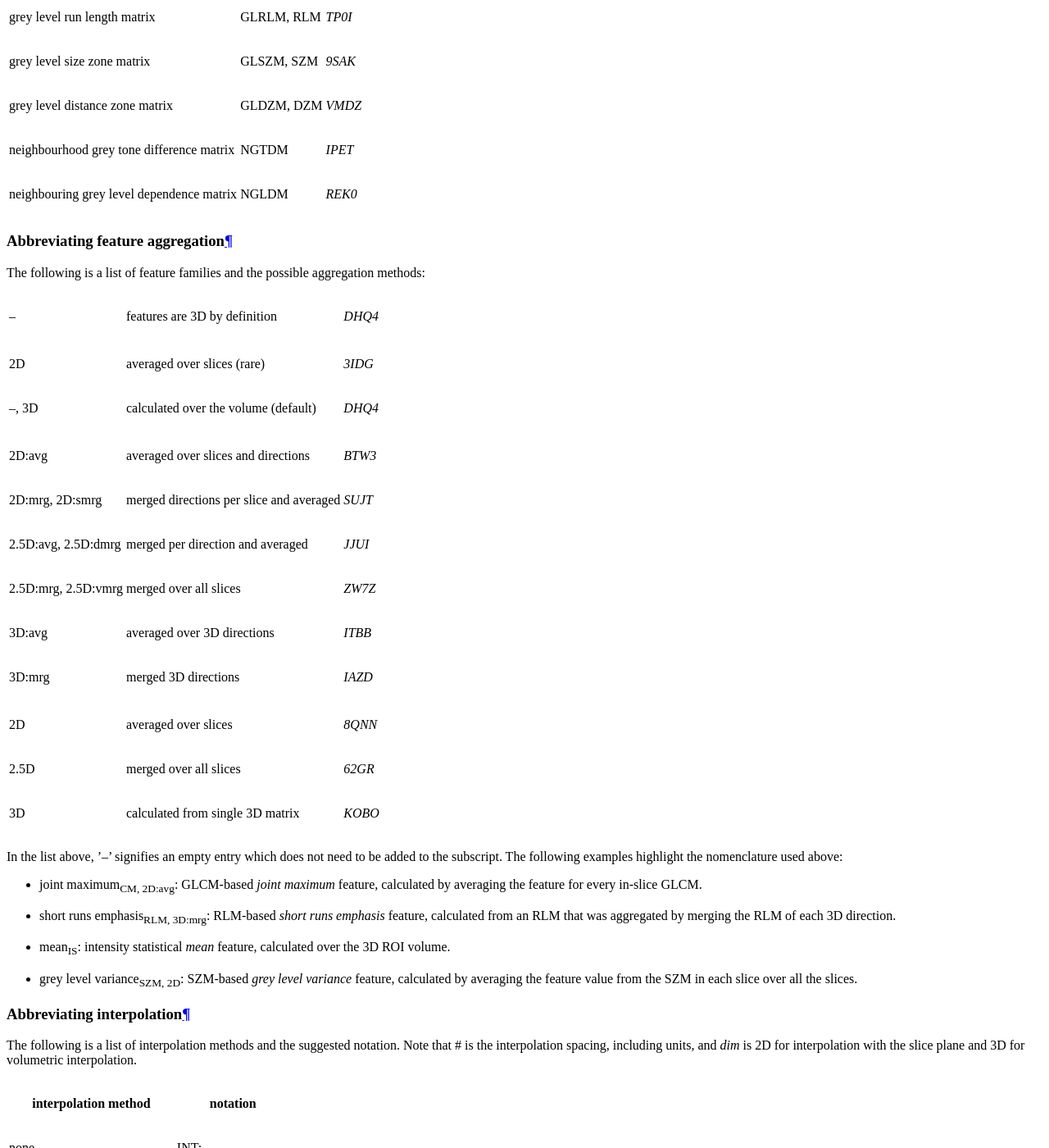
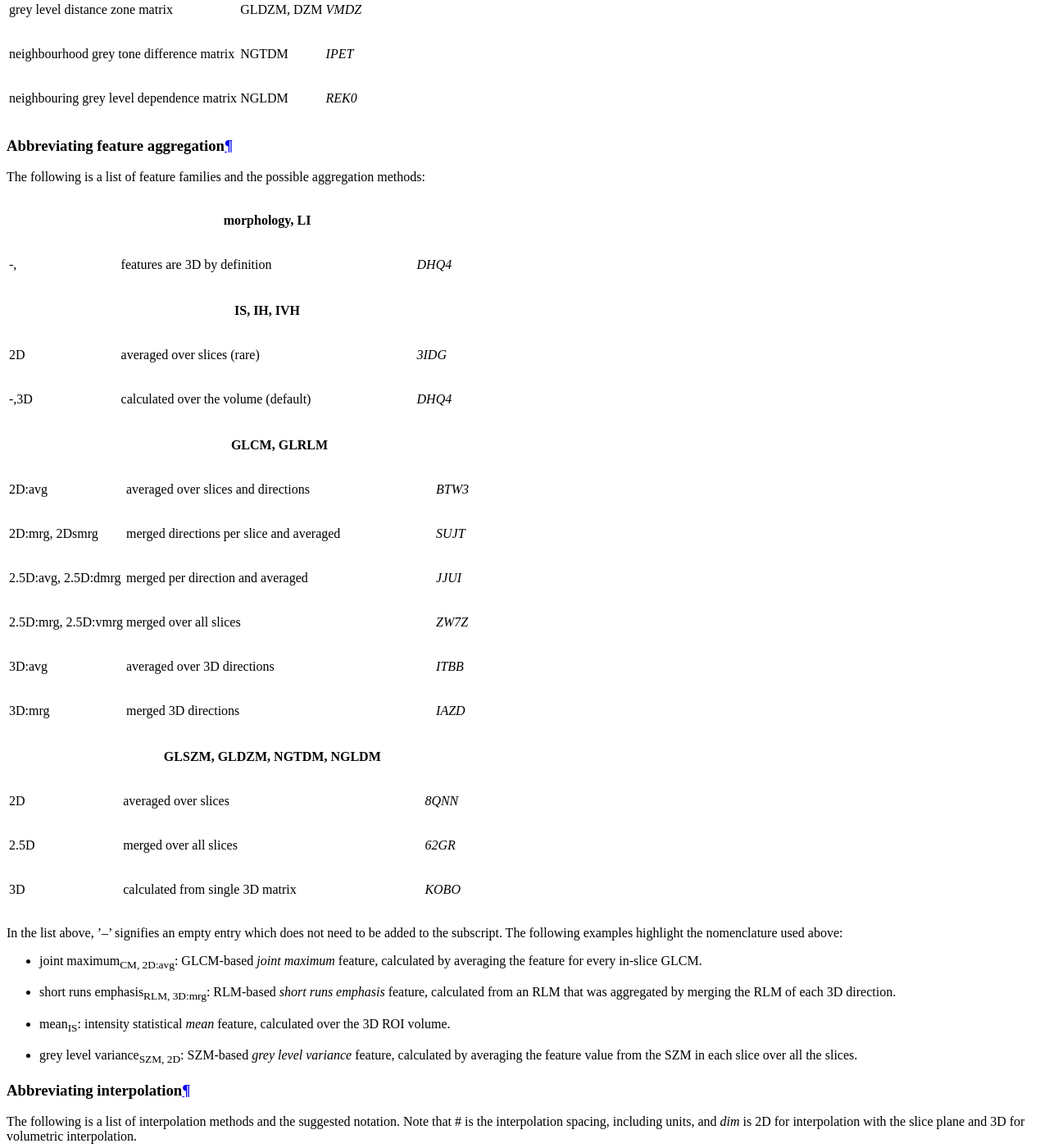
Before and after one commit to theibsi/ibsi-doc, a Sphinx documentation site: the page built from docs/04_Radiomics_reporting_guidelines_and_nomenclature.rst, in a window 1280 px wide and 1400 px high, scrolled down 9668 px. Shown: the whole window at 82% size. Built offline with Sphinx 7.4.7 and the Read the Docs theme 2.0.0, drawn with Linux system fonts in a browser that asks for light colours; cross-references to code outside the pages are shown as plain code.

Commit message:
For reporting guidelines chapter: Fixed Feature nomenclature tables

```diff
--- a/docs/02_Image_processing.rst
+++ b/docs/02_Image_processing.rst
@@ -775,7 +775,7 @@ will better quantify the characteristics of the ROI when computed using
 different image processing parameters. For example, a lower number of
 grey levels in the discretisation process (e.g. 8 or 16) may allow to
 better characterize the sub-regions of the ROI using *grey level size
-zone matrix* () features, whereas *grey level co-occurence matrix* ()
+zone matrix* (GLSZM) features, whereas *grey level co-occurence matrix* (GLCM)
 features may be better modeled with a higher number of grey levels (e.g.
 32 or 64). Overall, these possible differences opens the door to the
 optimization of image processing parameters for each different feature
--- a/docs/04_Radiomics_reporting_guidelines_and_nomenclature.rst
+++ b/docs/04_Radiomics_reporting_guidelines_and_nomenclature.rst
@@ -20,7 +20,7 @@ version was reported elsewhere
 
 
 Patient
--------
+^^^^^^^
 
 .. table::
    :widths: 30 20 10 85
@@ -126,7 +126,7 @@ Patient
    +-----------------+-----------------+-----------------+-----------------+
 
 Acquisition [4]_
-----------------
+^^^^^^^^^^^^^^^^
 
 .. table::
    :widths: 30 20 10 85
@@ -298,7 +298,7 @@ Acquisition [4]_
    +-----------------+-----------------+-----------------+-----------------+
 
 Reconstruction [5]_
--------------------
+^^^^^^^^^^^^^^^^^^^
 
 .. table::
    :widths: 30 20 10 85
@@ -413,7 +413,7 @@ Reconstruction [5]_
    +-----------------+-----------------+-----------------+-----------------+
 
 Image registration
-------------------
+^^^^^^^^^^^^^^^^^^
 
 .. table::
    :widths: 30 20 10 85
@@ -429,10 +429,10 @@ Image registration
    +-----------------+-----------------+-----------------+-----------------+
 
 Image processing
-----------------
+^^^^^^^^^^^^^^^^
 
 Data conversion
----------------
+^^^^^^^^^^^^^^^^
 
 .. table::
    :widths: 30 20 10 85
@@ -465,7 +465,7 @@ Data conversion
    +-----------------+-----------------+-----------------+-----------------+
 
 Post-acquisition processing
----------------------------
+^^^^^^^^^^^^^^^^^^^^^^^^^^^
 
 .. table::
    :widths: 30 20 10 85
@@ -528,7 +528,7 @@ Post-acquisition processing
    +-----------------+-----------------+-----------------+-----------------+
 
 Segmentation
-------------
+^^^^^^^^^^^^
 
 .. table::
    :widths: 30 20 10 85
@@ -582,7 +582,7 @@ Segmentation
 .. _section-1:
 
 Image interpolation
--------------------
+^^^^^^^^^^^^^^^^^^^
 
 .. table::
    :widths: 30 20 10 85
@@ -638,7 +638,7 @@ Image interpolation
    +-----------------+-----------------+-----------------+-----------------+
 
 ROI interpolation
------------------
+^^^^^^^^^^^^^^^^^
 
 .. table::
    :widths: 30 20 10 85
@@ -663,7 +663,7 @@ ROI interpolation
    +-----------------+-----------------+-----------------+-----------------+
 
 Re-segmentation
----------------
+^^^^^^^^^^^^^^^
 
 .. table::
    :widths: 30 20 10 85
@@ -681,7 +681,7 @@ Re-segmentation
    +-----------------+-----------------+-----------------+-----------------+
 
 Discretisation
---------------
+^^^^^^^^^^^^^^
 
 .. table::
    :widths: 30 20 10 85
@@ -712,7 +712,7 @@ Discretisation
    +-----------------+-----------------+-----------------+-----------------+
 
 Image transformation
---------------------
+^^^^^^^^^^^^^^^^^^^^
 
 .. table::
    :widths: 30 20 10 85
@@ -730,7 +730,7 @@ Image transformation
    +-----------------+-----------------+-----------------+-----------------+
 
 Image biomarker computation
----------------------------
+^^^^^^^^^^^^^^^^^^^^^^^^^^^
 
 .. table::
    :widths: 30 20 10 85
@@ -775,7 +775,7 @@ Image biomarker computation
 .. _section-2:
 
 Image biomarker computation - texture parameters
-------------------------------------------------
+^^^^^^^^^^^^^^^^^^^^^^^^^^^^^^^^^^^^^^^^^^^^^^^^
 
 .. table::
    :widths: 30 20 10 85
@@ -878,7 +878,7 @@ Image biomarker computation - texture parameters
    +-----------------+-----------------+-----------------+-----------------+
 
 Machine learning and radiomics analysis
----------------------------------------
+^^^^^^^^^^^^^^^^^^^^^^^^^^^^^^^^^^^^^^^
 
 .. table::
    :widths: 30 20 10 85
@@ -982,19 +982,13 @@ must be reported as well (see section
 The sections below have tables with permanent IBSI identifiers for
 concepts that were defined within this document.
 
+
 Abbreviating feature families
 ^^^^^^^^^^^^^^^^^^^^^^^^^^^^^
 
 The following is a list of the feature families in this document and
 their suggested abbreviations:
 
-.. raw:: latex
-
-   \centering
-
-.. raw:: latex
-
-   \small
 
 +-------------------------------------------+------------------+--------+
 | **feature family**                        | **abbreviation** |        |
@@ -1022,9 +1016,6 @@ their suggested abbreviations:
 | neighbouring grey level dependence matrix | NGLDM            | *REK0* |
 +-------------------------------------------+------------------+--------+
 
-.. raw:: latex
-
-   \FloatBarrier
 
 Abbreviating feature aggregation
 ^^^^^^^^^^^^^^^^^^^^^^^^^^^^^^^^
@@ -1032,55 +1023,60 @@ Abbreviating feature aggregation
 The following is a list of feature families and the possible aggregation
 methods:
 
-.. raw:: latex
-
-   \centering
-
-.. raw:: latex
-
-   \small
-
-+-------------------------+------------------------------------------+--------+
-| –                       | features are 3D by definition            | *DHQ4* |
-+-------------------------+------------------------------------------+--------+
-| .. raw:: latex          |                                          |        |
-|                         |                                          |        |
-|    \noalign{\vskip 2mm} |                                          |        |
-+-------------------------+------------------------------------------+--------+
-| 2D                      | averaged over slices (rare)              | *3IDG* |
-+-------------------------+------------------------------------------+--------+
-| –, 3D                   | calculated over the volume (default)     | *DHQ4* |
-+-------------------------+------------------------------------------+--------+
-| .. raw:: latex          |                                          |        |
-|                         |                                          |        |
-|    \noalign{\vskip 2mm} |                                          |        |
-+-------------------------+------------------------------------------+--------+
-| 2D:avg                  | averaged over slices and directions      | *BTW3* |
-+-------------------------+------------------------------------------+--------+
-| 2D:mrg, 2D:smrg         | merged directions per slice and averaged | *SUJT* |
-+-------------------------+------------------------------------------+--------+
-| 2.5D:avg, 2.5D:dmrg     | merged per direction and averaged        | *JJUI* |
-+-------------------------+------------------------------------------+--------+
-| 2.5D:mrg, 2.5D:vmrg     | merged over all slices                   | *ZW7Z* |
-+-------------------------+------------------------------------------+--------+
-| 3D:avg                  | averaged over 3D directions              | *ITBB* |
-+-------------------------+------------------------------------------+--------+
-| 3D:mrg                  | merged 3D directions                     | *IAZD* |
-+-------------------------+------------------------------------------+--------+
-| .. raw:: latex          |                                          |        |
-|                         |                                          |        |
-|    \noalign{\vskip 2mm} |                                          |        |
-+-------------------------+------------------------------------------+--------+
-| 2D                      | averaged over slices                     | *8QNN* |
-+-------------------------+------------------------------------------+--------+
-| 2.5D                    | merged over all slices                   | *62GR* |
-+-------------------------+------------------------------------------+--------+
-| 3D                      | calculated from single 3D matrix         | *KOBO* |
-+-------------------------+------------------------------------------+--------+
-
-.. raw:: latex
-
-   \FloatBarrier
+.. table::
+   :widths: 30 80 10
+
+   +----+-------------------------------+--------+
+   |    | **morphology, LI**            |        |
+   +====+===============================+========+
+   | -, | features are 3D by definition | *DHQ4* |
+   +----+-------------------------------+--------+
+
+
+.. table::
+   :widths: 30 80 10
+
+   +------+--------------------------------------+--------+
+   |      | **IS, IH, IVH**                      |        |
+   +======+======================================+========+
+   | 2D   | averaged over slices (rare)          | *3IDG* |
+   +------+--------------------------------------+--------+
+   | -,3D | calculated over the volume (default) | *DHQ4* |
+   +------+--------------------------------------+--------+
+
+
+.. table::
+   :widths: 30 80 10
+
+   +---------------------+------------------------------------------+--------+
+   |                     | **GLCM, GLRLM**                          |        |
+   +=====================+==========================================+========+
+   | 2D:avg              | averaged over slices and directions      | *BTW3* |
+   +---------------------+------------------------------------------+--------+
+   | 2D:mrg, 2Dsmrg      | merged directions per slice and averaged | *SUJT* |
+   +---------------------+------------------------------------------+--------+
+   | 2.5D:avg, 2.5D:dmrg | merged per direction and averaged        | *JJUI* |
+   +---------------------+------------------------------------------+--------+
+   | 2.5D:mrg, 2.5D:vmrg | merged over all slices                   | *ZW7Z* |
+   +---------------------+------------------------------------------+--------+
+   | 3D:avg              | averaged over 3D directions              | *ITBB* |
+   +---------------------+------------------------------------------+--------+
+   | 3D:mrg              | merged 3D directions                     | *IAZD* |
+   +---------------------+------------------------------------------+--------+
+
+.. table::
+   :widths: 30 80 10
+
+   +------+----------------------------------+--------+
+   |      | **GLSZM, GLDZM, NGTDM, NGLDM**   |        |
+   +======+==================================+========+
+   | 2D   | averaged over slices             | *8QNN* |
+   +------+----------------------------------+--------+
+   | 2.5D | merged over all slices           | *62GR* |
+   +------+----------------------------------+--------+
+   | 3D   | calculated from single 3D matrix | *KOBO* |
+   +------+----------------------------------+--------+
+
 
 In the list above, ’–’ signifies an empty entry which does not need to
 be added to the subscript. The following examples highlight the
@@ -1108,13 +1104,6 @@ notation. Note that # is the interpolation spacing, including units, and
 *dim* is 2D for interpolation with the slice plane and 3D for volumetric
 interpolation.
 
-.. raw:: latex
-
-   \centering
-
-.. raw:: latex
-
-   \small
 
 +---------------------------------+------------------------------+
 | **interpolation method**        | **notation**                 |
@@ -1158,13 +1147,6 @@ Describing re-segmentation
 
 Re-segmentation can be noted as follows:
 
-.. raw:: latex
-
-   \centering
-
-.. raw:: latex
-
-   \small
 
 +----------------------------+----------------------+--------+
 | **re-segmentation method** | **notation**         |        |
```
